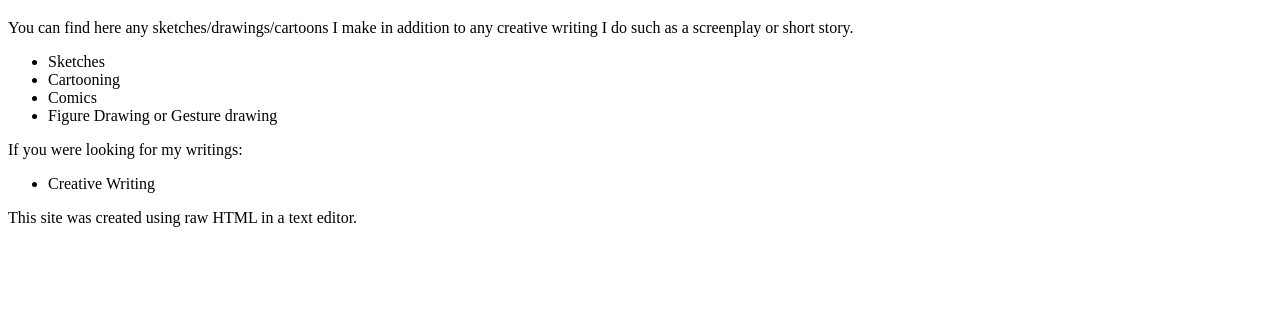
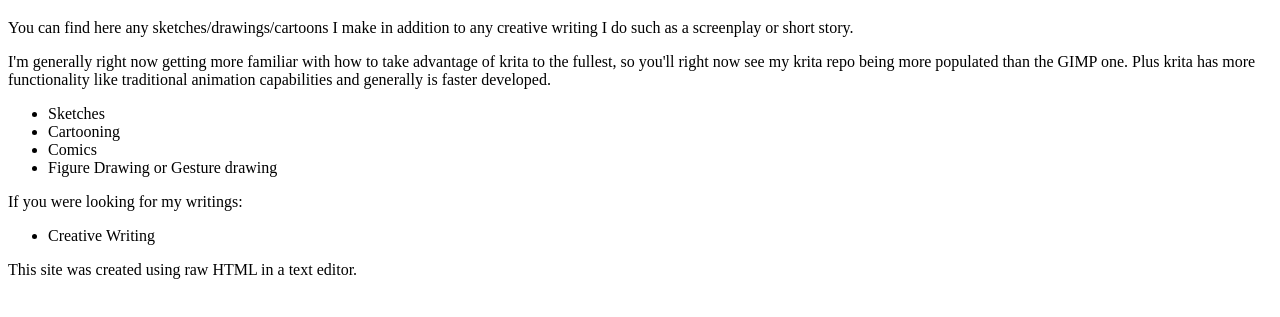
Before and after one commit to exjaynine/exjaynine.github.io, a plain HTML site: page index.html in a window 1280 px wide. Shown: the part 173-490 px from the top of the page. Drawn offline with Linux system fonts and the light colour scheme.

Commit message:
Update index.html

```diff
--- a/index.html
+++ b/index.html
@@ -6,6 +6,7 @@
 <br>
 <h1>This is my personal website for Matthew Polk.</h1>
 <p>You can find here any sketches/drawings/cartoons I make in addition to any creative writing I do such as a screenplay or short story.</p>
+<p>I'm generally right now getting more familiar with how to take advantage of krita to the fullest, so you'll right now see my krita repo being more populated than the GIMP one. Plus krita has more functionality like traditional animation capabilities and generally is faster developed.</p>
 
 <ul>
 <li>Sketches</li>
```
